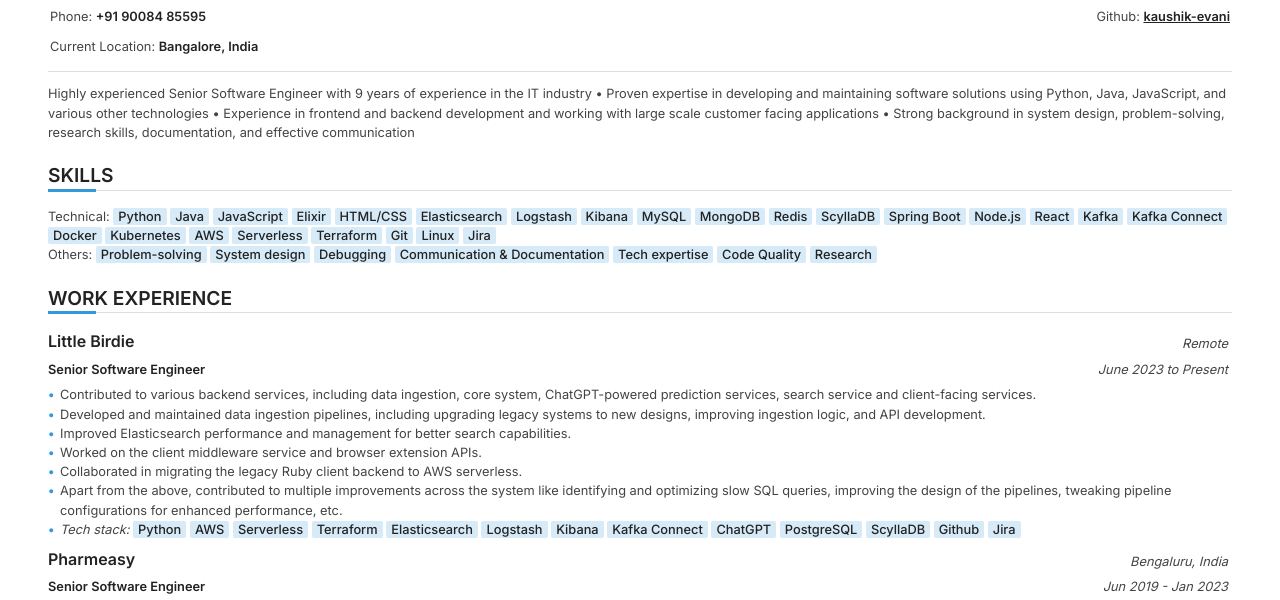
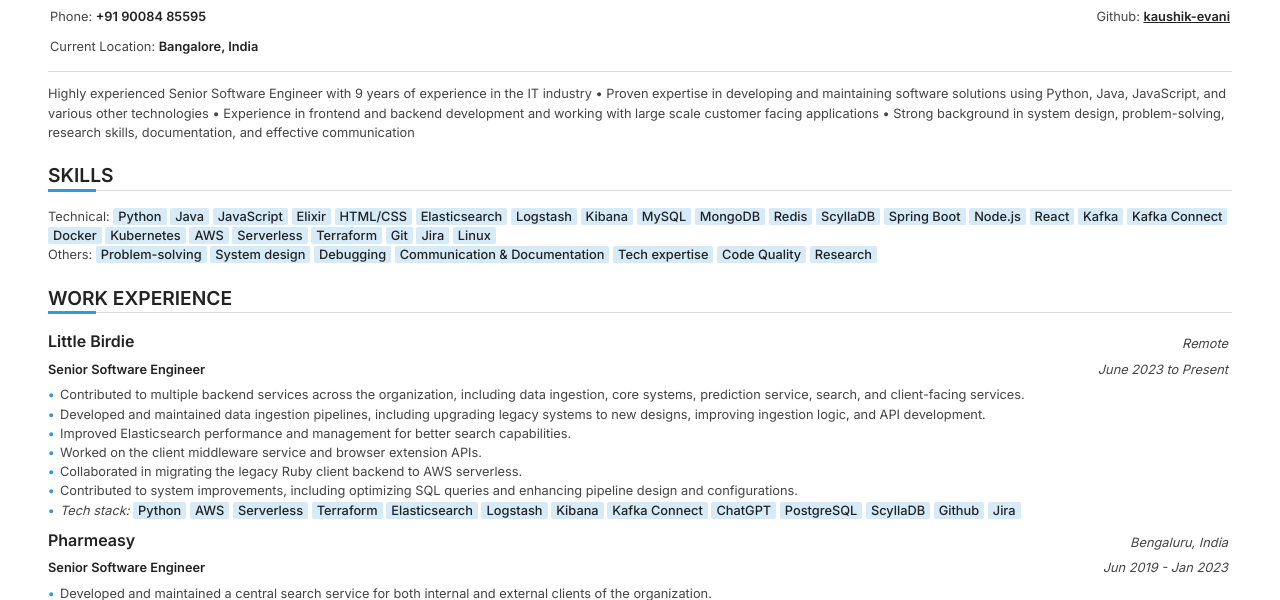
Before and after one commit to kaushik-evani/cv-html, a plain HTML site: page kaushik_evani_cv.html in a window 1280 px wide. Shown: the part 127-727 px from the top of the page. Drawn offline with Linux system fonts and the light colour scheme; a script that the page names is missing.

Commit message:
shortened some long sentences

```diff
--- a/kaushik_evani_cv.html
+++ b/kaushik_evani_cv.html
@@ -382,7 +382,7 @@
                 <code>ScyllaDB</code> <code>Spring Boot</code> <code>Node.js</code>
                 <code>React</code> <code>Kafka</code> <code>Kafka Connect</code> <code>Docker</code>
                 <code>Kubernetes</code> <code>AWS</code> <code>Serverless</code> <code>Terraform</code>
-                <code>Git</code> <code>Linux</code> <code>Jira</code><br />
+                <code>Git</code> <code>Jira</code> <code>Linux</code> <br />
                 Others: <code>Problem-solving</code>
                 <code>System design</code> <code>Debugging</code>
                 <code>Communication &amp; Documentation</code>
@@ -397,7 +397,7 @@
             <ul>
                 <li>
                     <p>
-                        Contributed to various backend services, including data ingestion, core system, ChatGPT-powered prediction services, search service and client-facing services.
+                        Contributed to multiple backend services across the organization, including data ingestion, core systems, prediction service, search, and client-facing services.
                     </p>
                 </li>
                 <li>
@@ -422,7 +422,7 @@
                 </li>
                 <li>
                     <p>
-                        Apart from the above, contributed to multiple improvements across the system like identifying and optimizing slow SQL queries, improving the design of the pipelines, tweaking pipeline configurations for enhanced performance, etc.
+                        Contributed to system improvements, including optimizing SQL queries and enhancing pipeline design and configurations.
                     </p>
                 </li>
                 <li>
```
Also changed, not shown: cv_txt.txt, 1 other file.
